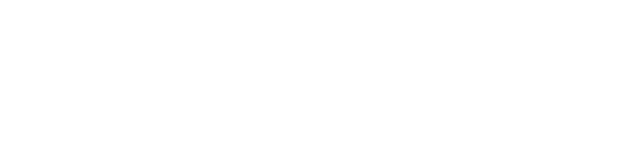
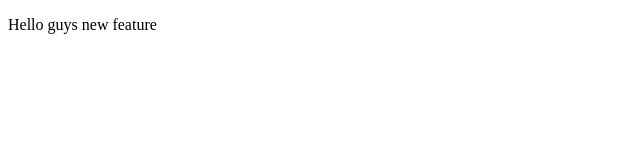
Before and after one commit to BhaveshBhardwaj/local_repo, a plain HTML site: page index.html in a window 1280 px wide. Shown: the whole page, without its empty margins (0-640 px from the left). Drawn offline with Linux system fonts and the light colour scheme.

Commit message:
add new feature

```diff
--- a/index.html
+++ b/index.html
@@ -6,6 +6,6 @@
     <title>Document</title>
 </head>
 <body>
-
+    <p>Hello guys new feature</p>
 </body>
 </html>
```
